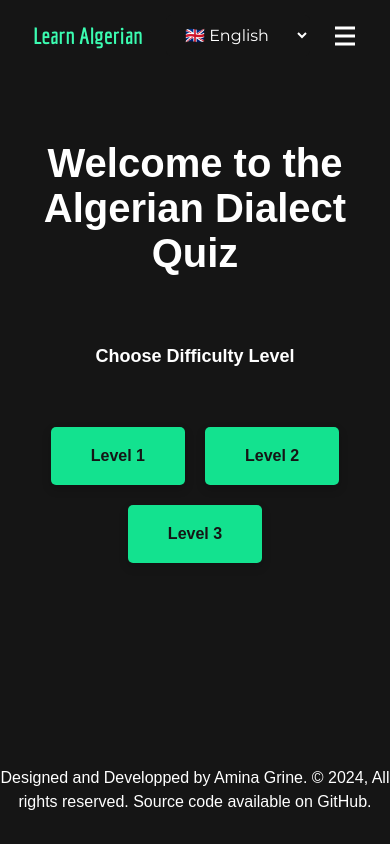
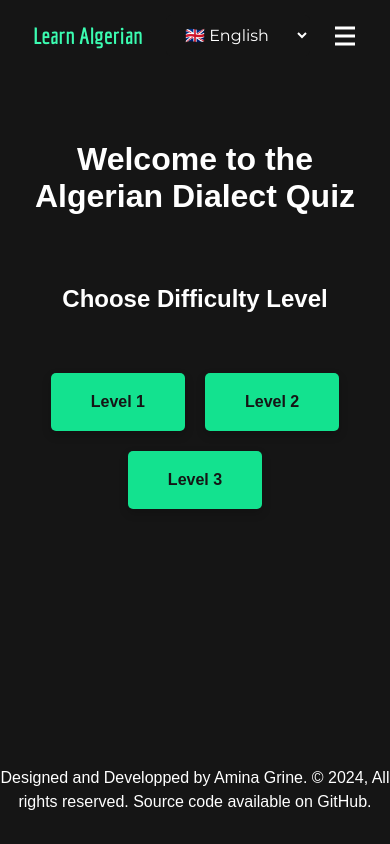
Before and after one commit to aminagr/AlgerianDialect, a React (Vite) app: page /quiz in a window 390 px wide. Built offline with nearby package versions, Linux system fonts and the light colour scheme.

Commit message:
Style updated

```diff
--- a/src/index.css
+++ b/src/index.css
@@ -20,7 +20,7 @@ html,body {
 
 }
 h1 {
-    font-size: 2.5rem;
+
     margin-bottom: 20px;
 }
 
--- a/src/styles/Quiz.css
+++ b/src/styles/Quiz.css
@@ -176,23 +176,20 @@ transition: background-color 0.3s, transform 0.3s;
 @media (max-width: 600px) {
 
   titre-difficulte{font-size: 18px;
+
   }
+
+
+
   .welcomeTitre{
-    font-size: 20px;
+    font-size: 16px !important;
+
   }
   .level-button{
 
     padding: 20px 40px;
     font-size: 16px;
   }
-
-  h1 {
-      font-size: 60px;
-  }
-  h1 {
-      font-size: 30px;
-  }
-
   button {
       padding: 12px;
       font-size: 14px;
@@ -275,12 +272,7 @@ transition: background-color 0.3s, transform 0.3s;
 }
 
 @media (max-width: 400px) {
-  h1 {
-      font-size: 20px;
-  }
-  h2 {
-      font-size: 18px;
-  }
+
 
   button {
       padding: 10px;
```
